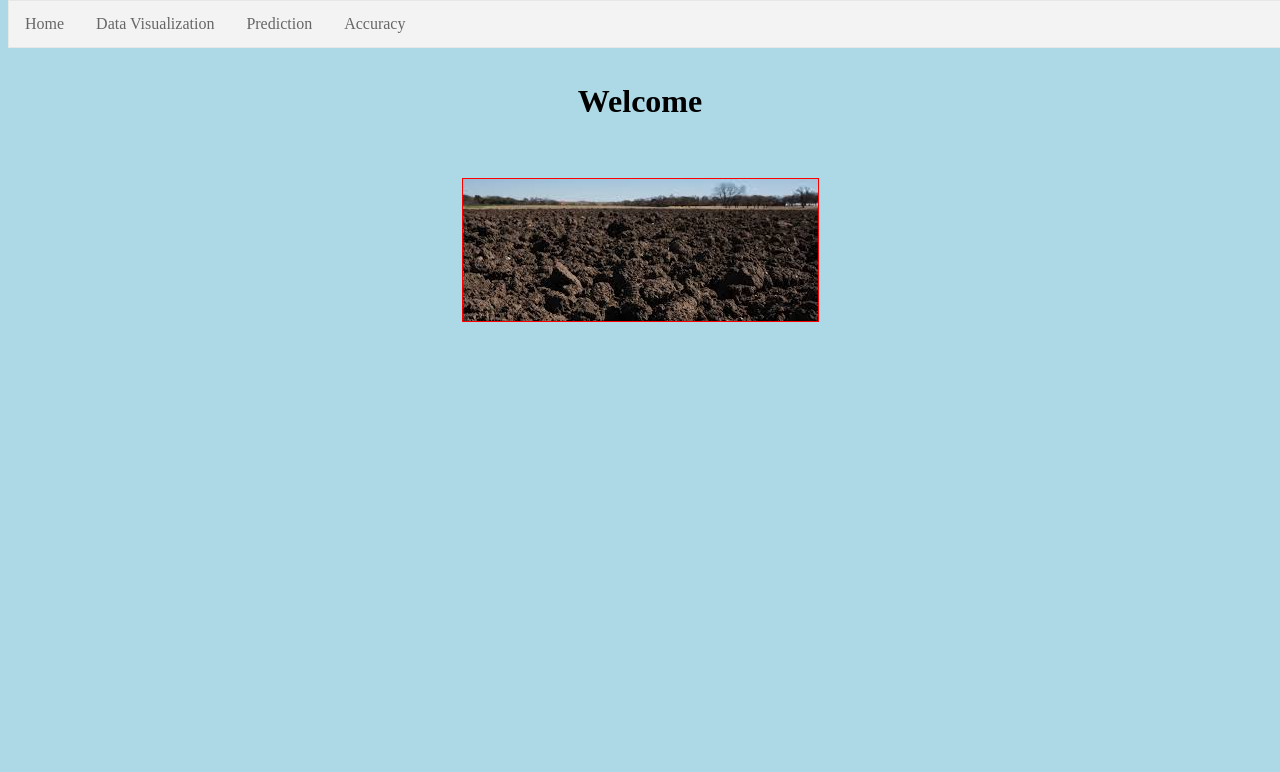
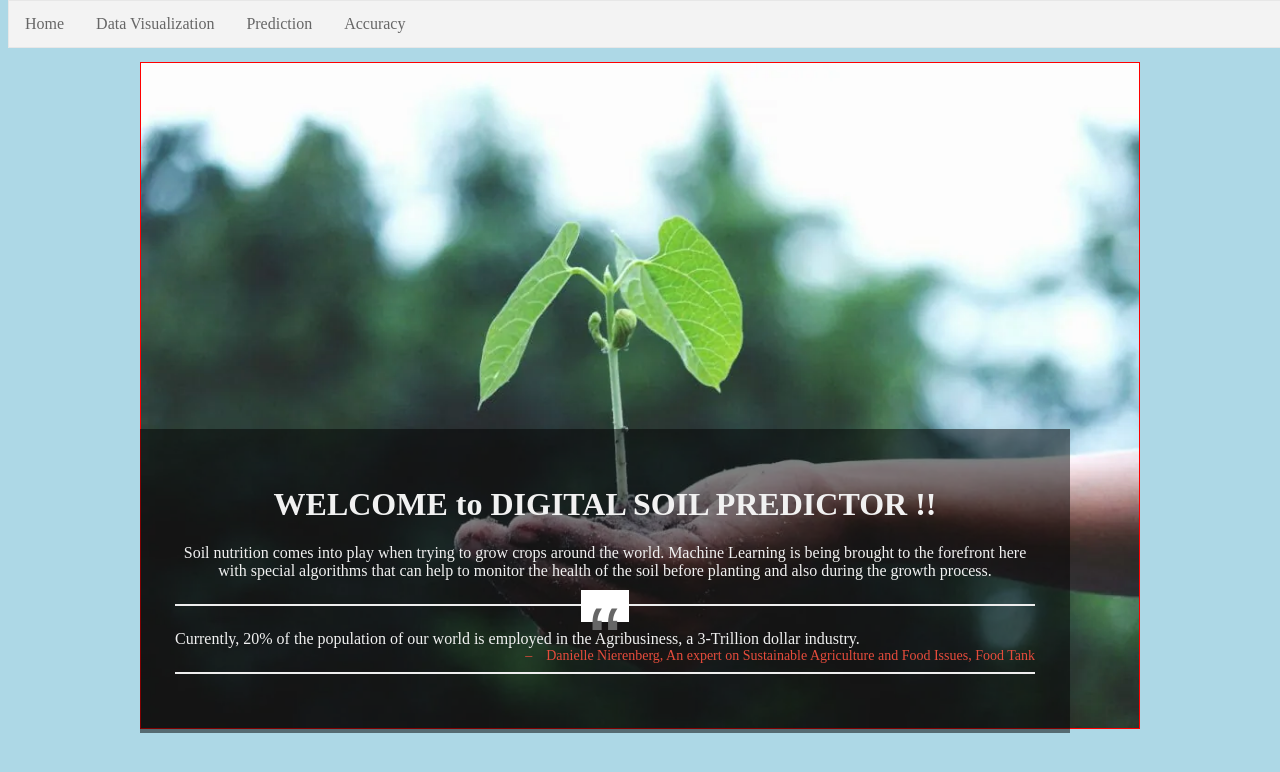
Before and after one commit to AtikShaikh369/final, a Flask app: page /home in a window 1280 px wide. Shown: the top 772 px of the page. Run offline with Flask 2, Linux system fonts and the light colour scheme; parts of the project's set-up code (start-up, migrations or seed data) failed here and were passed over.

Commit message:
added home image

```diff
--- a/static/css/style.css
+++ b/static/css/style.css
@@ -222,3 +222,55 @@ table.plots{
  h1, h2, h3 {
    text-align: center;
  }
+
+
+ /*home styling*/
+
+ .homecontainer {
+  position: relative;
+  max-width: 1000px; /* Maximum width */
+  margin: 0 auto; /* Center it */
+  height: 100%;
+
+
+}
+
+.homecontainer .homecontent {
+  position: absolute; /* Position the background text */
+  bottom: 0; /* At the bottom. Use top:0 to append it to the top */
+  background: rgb(0, 0, 0); /* Fallback color */
+  background: rgba(0, 0, 0, 0.5); /* Black background with 0.5 opacity */
+  color: #f1f1f1; /* Grey text */
+  width: 93%; /* Full width */
+  padding: 35px; /* Some padding */
+}
+
+blockquote {
+  display: block;
+  border-width: 2px 0;
+  border-style: solid;
+  border-color: #eee;
+  padding: 1.5em 0 0.5em;
+  margin: 1.5em 0;
+  position: relative;
+}
+blockquote:before {
+  content: '\201C';
+  position: absolute;
+  top: 0em;
+  left: 50%;
+  transform: translate(-50%, -50%);
+  background: #fff;
+  width: 3rem;
+  height: 2rem;
+  font: 6em/1.08em 'PT Sans', sans-serif;
+  color: #666;
+  text-align: center;
+}
+blockquote:after {
+  content: "\2013 \2003" attr(cite);
+  display: block;
+  text-align: right;
+  font-size: 0.875em;
+  color: #e74c3c;
+}
--- a/templates/index.html
+++ b/templates/index.html
@@ -5,13 +5,32 @@
 {% endblock %}
 
 {% block body %}
-
+<!--
 <div class="content">
     <h1>Welcome</h1>
 </div>
 <br>
 <br>
-<img src="{{ url_for('static', filename='images/soil.jpeg') }}" class="center" alt="IMG">
+<img src="{{ url_for('static', filename='images/soil.jpeg') }}" class="center" alt="IMG">-->
 <!--<img src="{{ url_for('static', filename='images/soil1.jpg') }}" class="center" alt="IMG">-->
 
+<!--<div class="content">
+    <h1>Welcome</h1>
+</div>
+<br>
+<br>
+<img src="/static/images/soil.jpeg" class="center" alt="IMG">
+<img src="/static/images/soil1.jpg" class="center" alt="IMG">  -->
+
+<div id="bg-div" class="homecontainer">
+  <img src="/static/images/growth-hand-little.jpg" alt="Soil-prediction" style="width:100%;">
+  <div class="homecontent">
+    <h1>WELCOME to DIGITAL SOIL PREDICTOR !!</h1>
+    <p>Soil nutrition comes into play when trying to grow crops around the world. Machine Learning is being brought to the forefront here with special algorithms that can help to monitor the health of the soil before planting and also during the growth process.</p>
+
+	<blockquote cite="Danielle Nierenberg, An expert on Sustainable Agriculture and Food Issues, Food Tank">Currently, 20% of the population of our world is employed in the Agribusiness, a 3-Trillion dollar industry.</blockquote>
+
+  </div>
+ </div>
+
 {% endblock %}
```
Also changed, not shown: static/images/CECphosphorus.png (added), static/images/growth-hand-little.jpg (added), static/images/potassiummagnesium.png (added).
